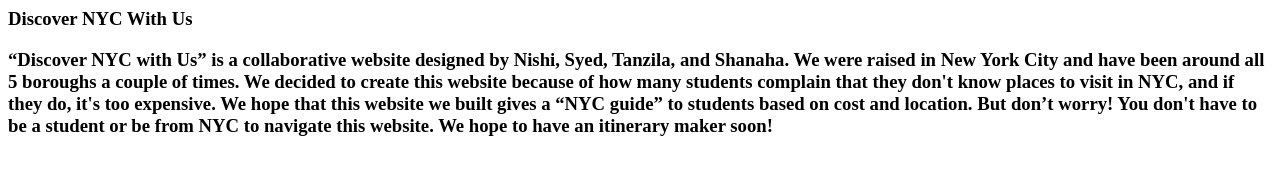
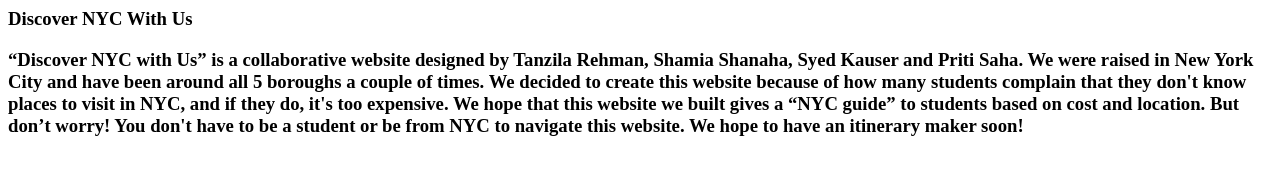
Before and after one commit to sshanaha/NYCTraveler, a website: page about.html in a window 1280 px wide. Drawn offline with Linux system fonts and the light colour scheme.

Commit message:
Update about.html

```diff
--- a/about.html
+++ b/about.html
@@ -7,7 +7,7 @@
     <h3 >
       Discover NYC With Us
       <p>
-        “Discover NYC with Us” is a collaborative website designed by Nishi, Syed, Tanzila, and Shanaha.
+        “Discover NYC with Us” is a collaborative website designed by Tanzila Rehman, Shamia Shanaha, Syed Kauser and Priti Saha.
         We were raised in New York City and have been around all 5 boroughs a couple of times.
         We decided to create this website because of how many students complain that they don't know places to visit in NYC, and if they do, it's too expensive. We hope that this website we built gives a “NYC guide” to students based on cost and location. But don’t worry! You don't have to be a student or be from NYC to navigate this website. We hope to have an itinerary maker soon!
       </p>
```
